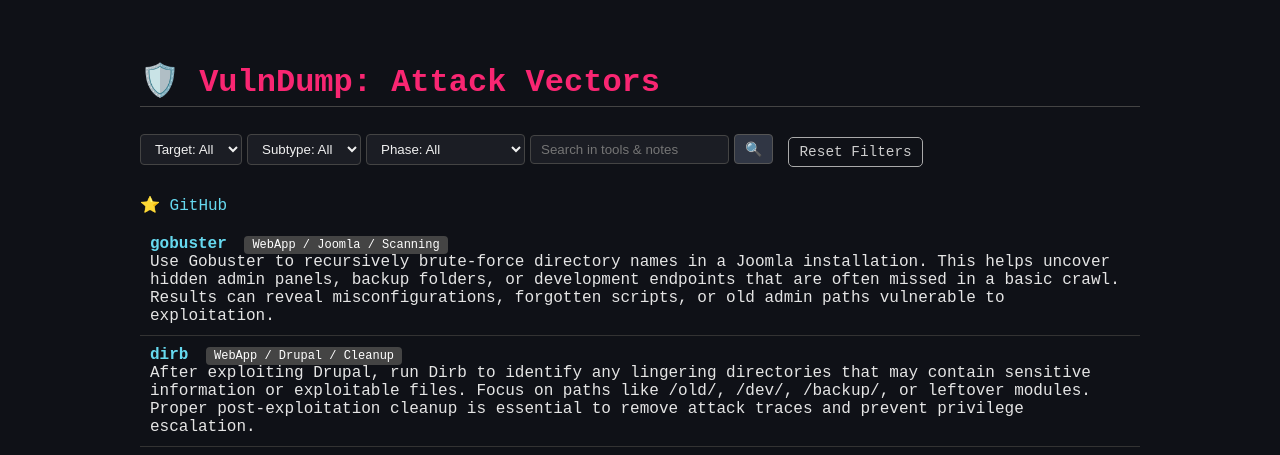
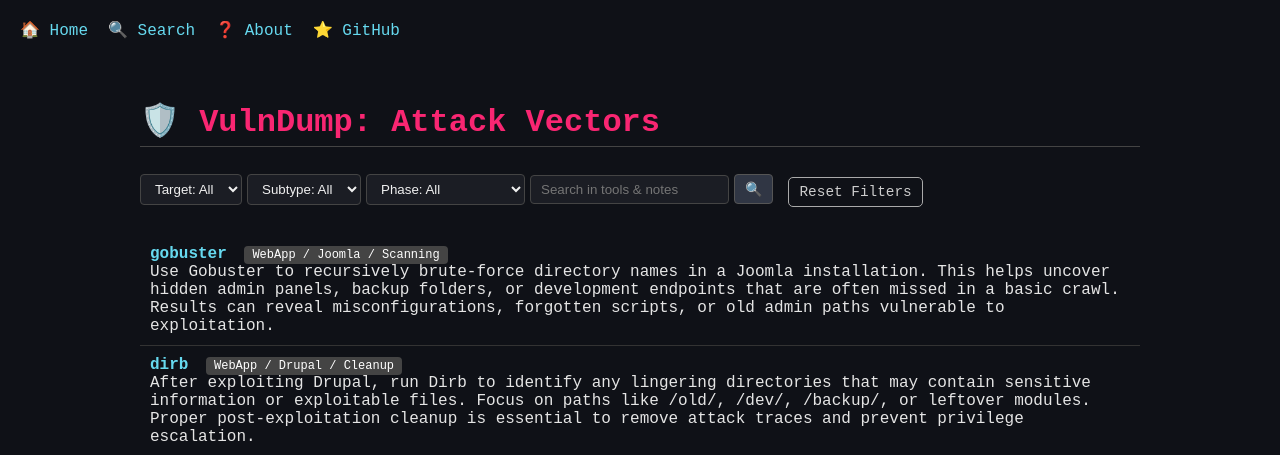
Before and after one commit to RichardAlmeyda/VulnDump, a Flask app: page / in a window 1280 px wide. Shown: the top 455 px of the page. Run offline with Flask 3, Linux system fonts and the light colour scheme; data comes from the database, SQL or seed files in the repository.

Commit message:
Update index.html

```diff
--- a/templates/index.html
+++ b/templates/index.html
@@ -6,24 +6,30 @@
   <link rel="stylesheet" href="{{ url_for('static', filename='style.css') }}">
 </head>
 <body>
+  <!-- Navigation Bar -->
+  <nav class="navbar" style="margin-bottom: 20px; display: flex; gap: 20px; align-items: center;">
+    <a href="/">🏠 Home</a>
+    <a href="/search">🔍 Search</a>
+    <a href="/about">❓ About</a>
+    <a href="https://github.com/RichardAlmeyda" target="_blank">⭐ GitHub</a>
+  </nav>
   <div class="container">
     <h1>🛡️ VulnDump: Attack Vectors</h1>
 
     <form method="get" class="filters">
-  <select name="target_type" onchange="this.form.submit()">
+      <select name="target_type" onchange="this.form.submit()" title="Filter by target type">
         <option value="">Target: All</option>
         <option value="WebApp" {% if target_type == 'WebApp' %}selected{% endif %}>WebApp</option>
         <option value="Network" {% if target_type == 'Network' %}selected{% endif %}>Network</option>
         <option value="System" {% if target_type == 'System' %}selected{% endif %}>System</option>
       </select>
-    <select name="subtype" onchange="this.form.submit()">
+      <select name="subtype" onchange="this.form.submit()" title="Filter by subtype">
         <option value="">Subtype: All</option>
         {% for st in subtypes %}
           <option value="{{ st }}" {% if subtype == st %}selected{% endif %}>{{ st }}</option>
         {% endfor %}
       </select>
-      </select>
-      <select name="phase" onchange="this.form.submit()">
+      <select name="phase" onchange="this.form.submit()" title="Filter by attack phase">
         <option value="">Phase: All</option>
         <option value="Reconnaissance" {% if phase == 'Reconnaissance' %}selected{% endif %}>Reconnaissance</option>
         <option value="Enumeration" {% if phase == 'Enumeration' %}selected{% endif %}>Enumeration</option>
@@ -34,9 +40,9 @@
         <option value="Cleanup" {% if phase == 'Cleanup' %}selected{% endif %}>Cleanup</option>
         <option value="Persistence" {% if phase == 'Persistence' %}selected{% endif %}>Persistence</option>
       </select>
-      <input type="text" name="q" placeholder="Search in tools & notes" value="{{ q|default('') }}">
-      <button type="submit">🔍</button>
-      <a href="/" class="reset-btn">Reset Filters</a>
+      <input type="text" name="q" placeholder="Search in tools & notes" value="{{ q|default('') }}" title="Type to search">
+      <button type="submit" title="Search">🔍</button>
+      <a href="/" class="reset-btn" title="Reset all filters">Reset Filters</a>
     </form>
 
     {% macro highlight(text, query) -%}
@@ -46,11 +52,6 @@
         {{ text }}
       {% endif %}
     {%- endmacro %}
-    <div style="margin-bottom: 10px;">
-    <a href="https://github.com/RichardAlmeyda" target="_blank">
-        ⭐ GitHub
-    </a>
-    </div>
 
     <ul class="vuln-list">
       {% for entry in entries %}
@@ -67,5 +68,9 @@
     </ul>
     <div class="results-count">{{ entries|length }} results</div>
   </div>
+  <!-- Footer -->
+  <footer style="margin-top: 40px; text-align: center; color: #888; font-size: 0.95em;">
+    VulnDump &copy; 2025 | <a href="/about" style="color: #66d9ef;">About</a> | <a href="https://github.com/RichardAlmeyda" target="_blank" style="color: #66d9ef;">GitHub</a>
+  </footer>
 </body>
 </html>
```
Lines whose indentation alone changed are shown as unchanged.
